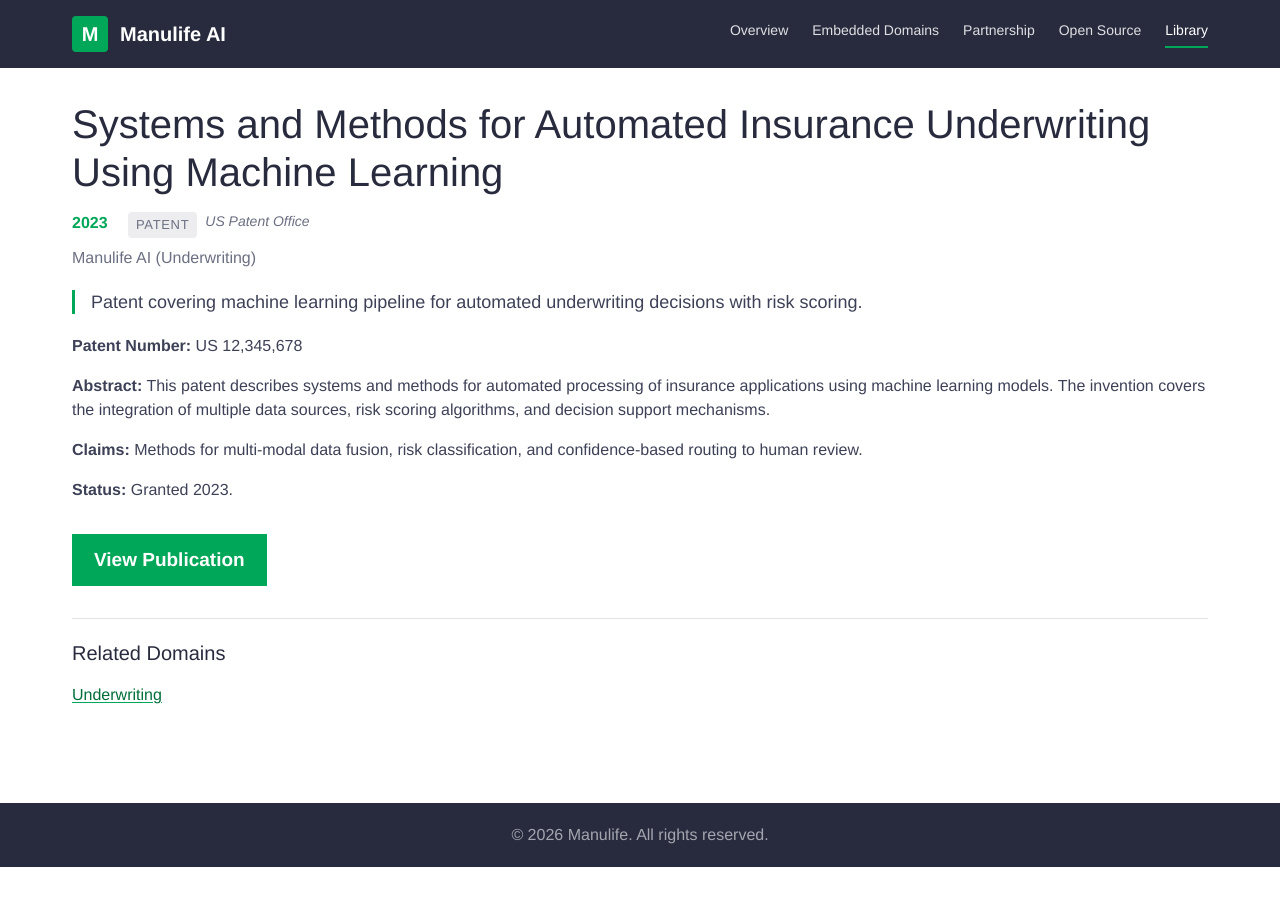
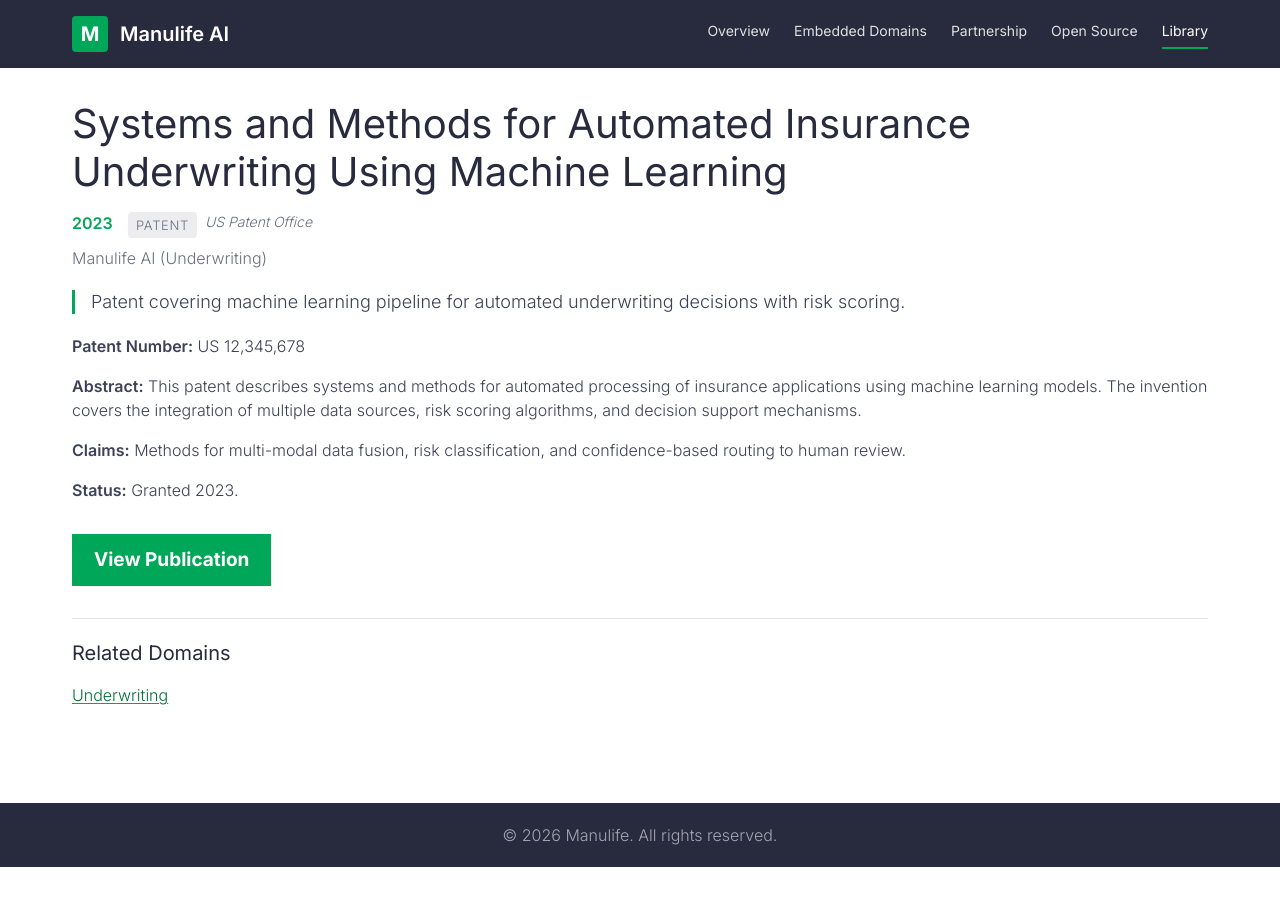
Before and after one commit to sabyasm/manulife-ai-research, a Jekyll site: the page built from _library/2023-underwriting-patent.md, in a window 1280 px wide. Built offline with Jekyll 4.4.1, drawn with Linux system fonts in a browser that asks for light colours.

Commit message:
Use Inter font from Google Fonts as primary typeface

```diff
--- a/assets/css/main.css
+++ b/assets/css/main.css
@@ -4,36 +4,11 @@
    ========================================================================== */
 
 /* ==========================================================================
-   CDS Design Tokens (from corporate mux-main CSS)
+   Google Fonts - Inter (similar to Manulife JH Sans)
    ========================================================================== */
 
-@font-face {
-  font-family: "Manulife JH Sans";
-  src: local("Manulife JH Sans");
-  font-weight: 300;
-  font-style: normal;
-}
+@import url('https://fonts.googleapis.com/css2?family=Inter:wght@300;400;600;700&display=swap');
 
-@font-face {
-  font-family: "Manulife JH Sans";
-  src: local("Manulife JH Sans");
-  font-weight: 400;
-  font-style: normal;
-}
-
-@font-face {
-  font-family: "Manulife JH Sans";
-  src: local("Manulife JH Sans");
-  font-weight: 600;
-  font-style: normal;
-}
-
-@font-face {
-  font-family: "Manulife JH Sans";
-  src: local("Manulife JH Sans");
-  font-weight: 700;
-  font-style: normal;
-}
 
 :root {
   /* ========== CDS Color Tokens ========== */
@@ -170,7 +145,7 @@ html {
 body {
   margin: 0;
   padding: 0;
-  font-family: "Manulife JH Sans", Helvetica, Arial, sans-serif;
+  font-family: Inter, "Manulife JH Sans", Helvetica, Arial, sans-serif;
   font-weight: var(--cds-font-weight-light);
   color: var(--cds-color-neutral-dark-light-1);
   background-color: var(--cds-color-neutral-light-light-3);
@@ -618,7 +593,7 @@ main.container {
   align-items: center;
   justify-content: center;
   gap: 0.5rem;
-  font-family: "Manulife JH Sans", Helvetica, Arial, sans-serif;
+  font-family: Inter, "Manulife JH Sans", Helvetica, Arial, sans-serif;
   font-size: 1.1875rem;
   font-weight: var(--cds-font-weight-bold);
   line-height: var(--cds-line-height-xl);
```
